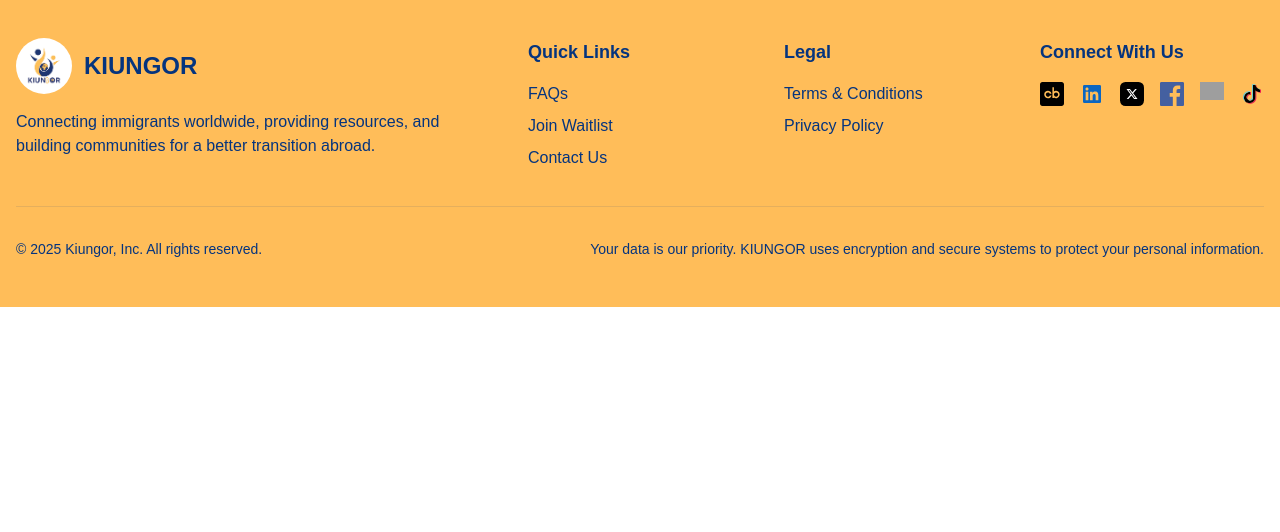
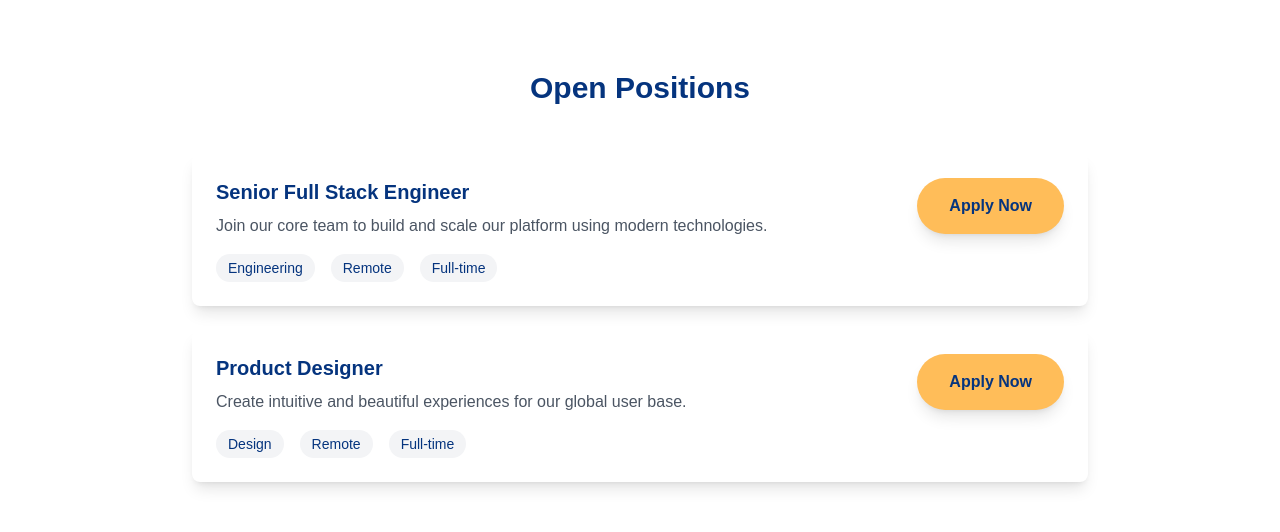
Before and after one commit to omololevy/omololevy, a Next.js app: page /career in a window 1280 px wide. Shown: the part 1022-1554 px from the top of the page. Before the commit the page ends 1329 px from the top, so only its background shows below. Built offline with nearby package versions, Linux system fonts and the light colour scheme; grey boxes are pictures that could not be loaded.

Commit message:
Components for job opening

```diff
--- /dev/null
+++ b/src/components/career/JobOpenings.tsx
@@ -0,0 +1,92 @@
+import { motion } from "framer-motion";
+
+const jobs = [
+  {
+    title: "Senior Full Stack Engineer",
+    department: "Engineering",
+    location: "Remote",
+    type: "Full-time",
+    description:
+      "Join our core team to build and scale our platform using modern technologies.",
+  },
+  {
+    title: "Product Designer",
+    department: "Design",
+    location: "Remote",
+    type: "Full-time",
+    description:
+      "Create intuitive and beautiful experiences for our global user base.",
+  },
+  // Add more job openings as needed
+];
+
+export function JobOpenings() {
+  return (
+    <section className="py-20 px-4">
+      <div className="container mx-auto">
+        <h2 className="text-3xl font-bold text-center mb-12 text-[#05347e] dark:text-[#ffbd59]">
+          Open Positions
+        </h2>
+        <div className="max-w-4xl mx-auto">
+          {jobs.length > 0 ? (
+            <div className="space-y-6">
+              {jobs.map((job, index) => (
+                <motion.div
+                  key={job.title}
+                  initial={{ opacity: 0, x: -20 }}
+                  whileInView={{ opacity: 1, x: 0 }}
+                  transition={{ delay: index * 0.1 }}
+                  className="p-6 rounded-lg bg-white dark:bg-[#051633] shadow-lg hover:shadow-xl transition-all cursor-pointer group"
+                >
+                  <div className="flex justify-between items-start">
+                    <div>
+                      <h3 className="text-xl font-bold mb-2 text-[#05347e] dark:text-[#ffbd59] group-hover:text-[#ffbd59] dark:group-hover:text-[#05347e] transition-colors">
+                        {job.title}
+                      </h3>
+                      <p className="text-gray-600 dark:text-gray-300 mb-4">
+                        {job.description}
+                      </p>
+                      <div className="flex gap-4">
+                        <span className="px-3 py-1 rounded-full bg-gray-100 dark:bg-gray-800 text-sm">
+                          {job.department}
+                        </span>
+                        <span className="px-3 py-1 rounded-full bg-gray-100 dark:bg-gray-800 text-sm">
+                          {job.location}
+                        </span>
+                        <span className="px-3 py-1 rounded-full bg-gray-100 dark:bg-gray-800 text-sm">
+                          {job.type}
+                        </span>
+                      </div>
+                    </div>
+                    <button className="primary-button">Apply Now</button>
+                  </div>
+                </motion.div>
+              ))}
+            </div>
+          ) : (
+            <motion.div
+              initial={{ opacity: 0, y: 20 }}
+              animate={{ opacity: 1, y: 0 }}
+              className="text-center p-12 bg-white dark:bg-[#051633] rounded-lg shadow-lg"
+            >
+              <div className="text-6xl mb-6">🎯</div>
+              <h3 className="text-2xl font-bold mb-4 text-[#05347e] dark:text-[#ffbd59]">
+                No Open Positions Right Now
+              </h3>
+              <p className="text-gray-600 dark:text-gray-300 mb-8 max-w-md mx-auto">
+                We&apos;re not actively hiring at the moment, but we&apos;re always
+                interested in meeting talented people.
+              </p>
+              <a
+                href="mailto:careers@kiungor.com"
+                className="primary-button inline-block"
+              >
+                Send Speculative Application
+              </a>
+            </motion.div>
+          )}
+        </div>
+      </div>
+    </section>
+  );
+}
```
